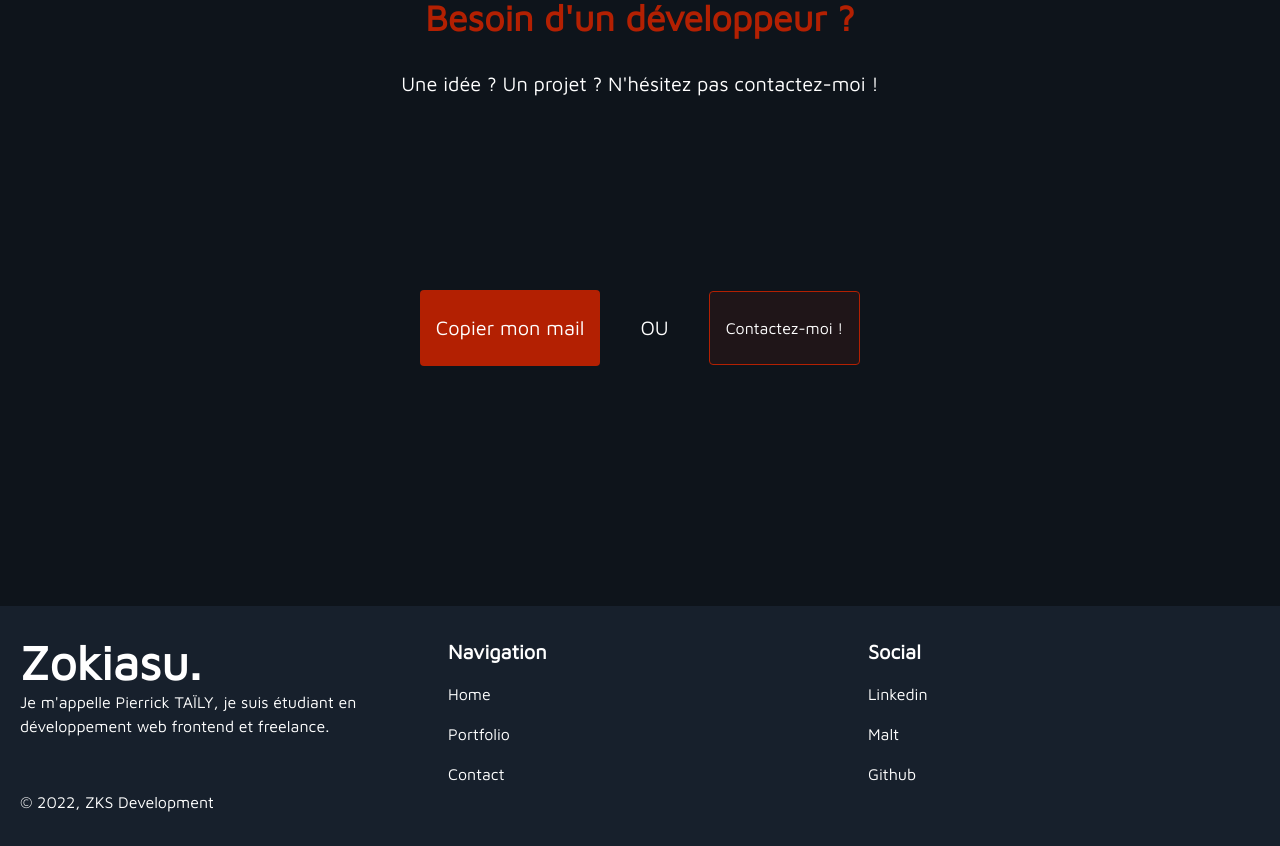
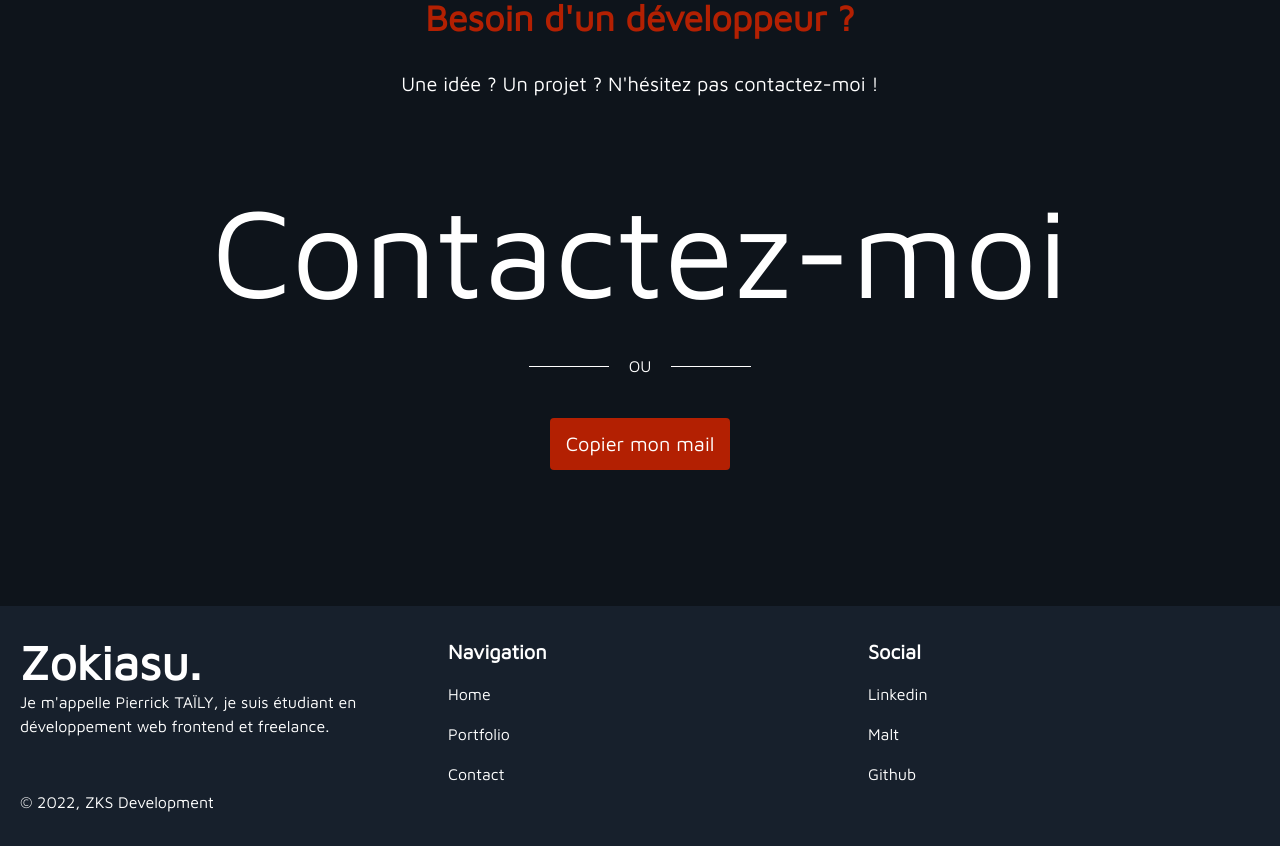
Before and after one commit to pierricktly/Portfolio, a Nuxt app: page / in a window 1280 px wide. Shown: the part 3100-3946 px from the top of the page. Built offline with nearby package versions, Linux system fonts and the light colour scheme.

Commit message:
update contact section

```diff
--- a/pages/index.vue
+++ b/pages/index.vue
@@ -110,21 +110,19 @@
 		<page-section idSection="contact" class="py-20">
 			<template #title>Besoin d'un développeur ?</template>
 			<template #subtitle><p>Une idée ? Un projet ? N'hésitez pas contactez-moi !</p></template>
-			<div class="py-40 space-y-10 lg:space-y-0 lg:flex lg:space-x-10 lg:justify-center lg:items-center">
+			<div class="py-14 space-y-10 text-center">
+				<a href="mailto:pierrick.tly@gmail.com">
+					<h2 class="text-5xl md:text-7xl lg:text-9xl hover-underline-animation">Contactez-moi</h2>
+				</a>
+				<div class="flex justify-center items-center space-x-5 mx-auto">
+					<span class="border-b border-white w-10 lg:w-20"></span>
+					<p>OU</p>
+					<span class="border-b border-white w-10 lg:w-20"></span>
+				</div>
 				<div class="text-center lg:text-xl space-y-20">
-					<button @click="copyEmail()" class="bg-secondary py-3 lg:py-6 px-4 rounded
-					transition-all ease-in-out duration-500 hover:bg-secondary/80 hover:-translate-y-1 inline-block">
+					<button @click="copyEmail()" class="bg-secondary py-3 px-4 rounded transition-all ease-in-out duration-500 hover:bg-secondary/80 hover:-translate-y-1 inline-block">
 						Copier mon mail
 					</button>
-				</div>
-				<p class="text-center text-xl">OU</p>
-				<div class="mx-auto text-center">
-					<a
-						href="mailto:pierrick.tly@gmail.com"
-						class="border border-secondary bg-secondary/10 py-3 lg:py-6 px-4 rounded transition-all ease-in-out duration-500 hover:bg-secondary hover:-translate-y-1 inline-block"
-					>
-						Contactez-moi !
-					</a>
 				</div>
 			</div>
 		</page-section>
```
Also changed, not shown: 1 other file (tests, documents, lock files or other folders).
